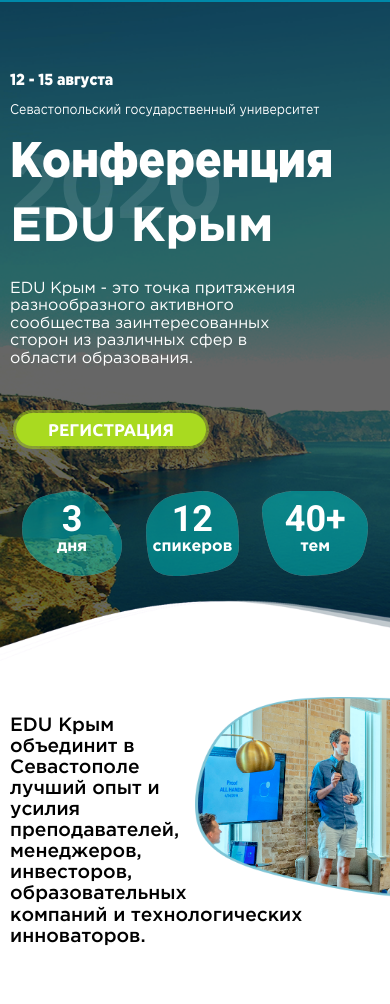
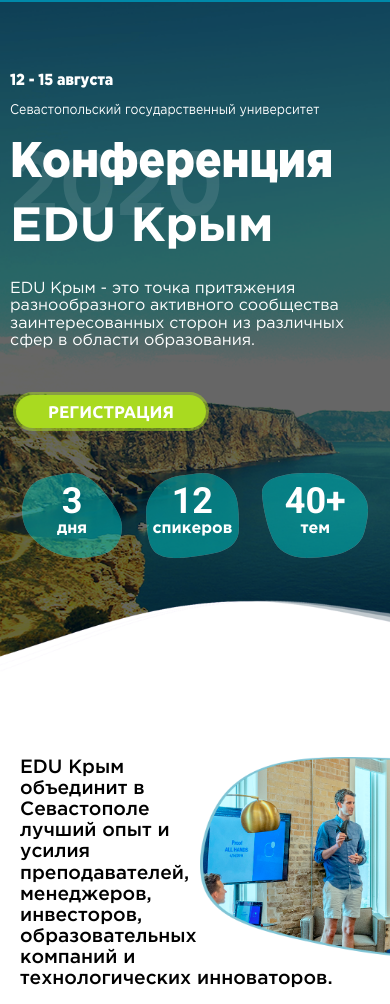
Before and after one commit to Gehart/EDU-Crimea-first-part, a plain HTML site: page index.html in a window 390 px wide. Shown: the part 58-1062 px from the top of the page. Drawn offline with Linux system fonts and the light colour scheme.

Commit message:
Изменил значения в блоке start-page. Поправил блок description.

```diff
--- a/css/_description.scss
+++ b/css/_description.scss
@@ -1,7 +1,7 @@
 .description {
     display: grid;
     grid-template-columns: 1fr 1fr;
-    padding: 100px 0px 0px 10px;
+    padding: 60px 0px 0px 10px;
     grid-gap: 30px;
 }
 
@@ -40,7 +40,7 @@
 
 @media (max-width: 1024px) {
 	.description {
-		display: unset;
+		display: block;
 	}
 	.description-img {
 		width: 50%;
--- a/css/_start-page.scss
+++ b/css/_start-page.scss
@@ -1,7 +1,7 @@
 .start-page {
 	background: url("../img/welcome-bg.png");
 	background-size: cover;
-    background-position: 25% bottom;
+    background-position: 22% bottom;
 	height: 1008px;
 	width: 100%;
 	z-index: -10;
@@ -194,7 +194,7 @@ $shadow-width: 6px;
 
 @media (max-width: 1024px) {
 	.start-page {
-		height: 885px;
+		height: 815px;
 	}
 
 	.start-page-text {
@@ -245,7 +245,7 @@ $shadow-width: 6px;
 
 @media (max-width: 768px) {
 	.start-page {
-	    height: 710px;
+	    height: 640px;
 	}
 
 	.start-page .container {
@@ -315,7 +315,7 @@ $shadow-width: 6px;
 	    align-items: baseline;
 	}
 	.start-page {
-	    height: 777px;
+	    height: 776px;
 	}
 	.inkblot {
 		height: 100px;
@@ -364,6 +364,7 @@ $shadow-width: 6px;
 		h4 {
 			font-size: 1rem;
 			padding-top: 20px;
+		    width: 100%;
 		}
 	}
 
@@ -435,7 +436,7 @@ $shadow-width: 6px;
 		h4 {
 			font-size: 1rem;
 			padding-top: 20px;
-			width: 95%;
+			width: 100%;
 		}
 	}
 }
```
Also changed, not shown: css/style.css.
